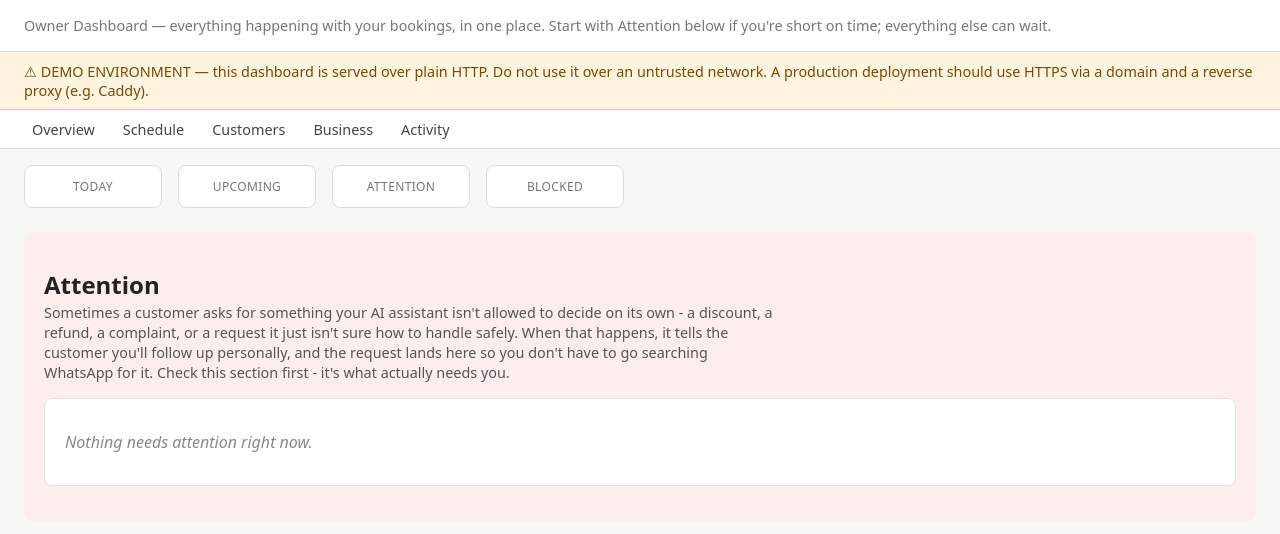
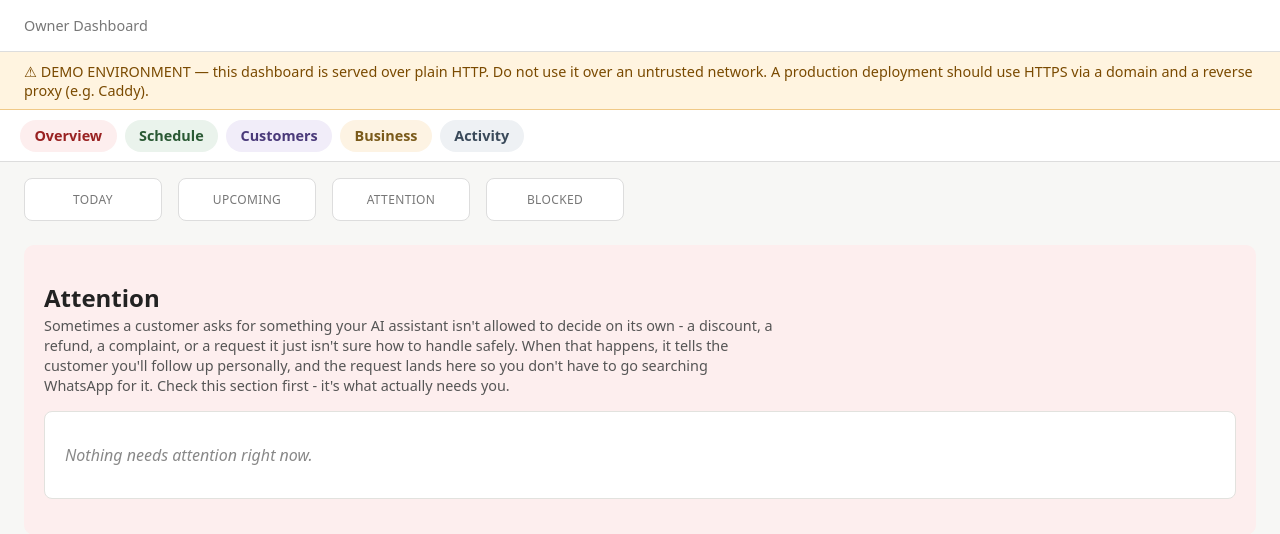
Before and after one commit to jgyy/agents42, a FastAPI app: template app/src/agents42/templates/dashboard.html in a window 1280 px wide. Shown: the top 534 px of the page. Run offline with FastAPI, Linux system fonts and the light colour scheme; the template is opened without the code that fills it, so the values that code supplies are empty; parts of the project's set-up code (start-up, migrations or seed data) failed here and were passed over.

Commit message:
polish: color-coded nav tabs, trim the header subtitle
- Nav tabs (Overview/Schedule/Customers/Business/Activity) are now rounded, bold, color-coded
  chips matching each section's tint below - previously plain grey text that didn't read as
  distinctly clickable navigation.
- Removed the explanatory subtitle line under the business name; "Owner Dashboard" is enough.

Co-Authored-By: Claude Sonnet 5 <noreply@anthropic.com>

```diff
--- a/app/src/agents42/templates/dashboard.html
+++ b/app/src/agents42/templates/dashboard.html
@@ -18,9 +18,16 @@
 
   .warning-banner { background: #fff4e0; color: #7a4a00; border-bottom: 1px solid #f0c987; padding: 0.6rem 1.5rem; font-size: 0.9rem; }
 
-  nav.tabs { display: flex; gap: 0.25rem; background: #fff; border-bottom: 1px solid #ddd; padding: 0 1.25rem; position: sticky; top: 0; z-index: 1; flex-wrap: wrap; }
-  nav.tabs a { display: inline-block; padding: 0.6rem 0.75rem; color: #444; text-decoration: none; font-size: 0.9rem; border-radius: 6px 6px 0 0; }
-  nav.tabs a:hover { color: #000; background: #f0f0ee; text-decoration: none; }
+  nav.tabs { display: flex; gap: 0.5rem; background: #fff; border-bottom: 1px solid #ddd; padding: 0.6rem 1.25rem; position: sticky; top: 0; z-index: 1; flex-wrap: wrap; }
+  nav.tabs a { display: inline-block; padding: 0.4rem 0.9rem; text-decoration: none; font-size: 0.9rem; font-weight: 600; border-radius: 999px; }
+  nav.tabs a:hover, nav.tabs a:focus { text-decoration: none; filter: brightness(0.95); }
+  /* Each tab is tinted to match the section it jumps to, so the nav itself
+     hints at the page's color-coding below. */
+  nav.tabs a[href="#overview"] { background: #fdeeee; color: #922; }
+  nav.tabs a[href="#schedule"] { background: #eaf3ec; color: #2a5934; }
+  nav.tabs a[href="#customers"] { background: #f1edf9; color: #4a3a7a; }
+  nav.tabs a[href="#business"] { background: #fdf3e3; color: #7a5a1a; }
+  nav.tabs a[href="#activity"] { background: #eef1f4; color: #3a4a5a; }
 
   .stats { display: flex; gap: 1rem; padding: 1rem 1.5rem 0; flex-wrap: wrap; }
   .stat { background: #fff; border: 1px solid #ddd; border-radius: 8px; padding: 0.75rem 1.25rem; min-width: 6rem; text-align: center; }
@@ -75,8 +82,7 @@
 
 <header class="page">
   <h1>{{ profile.name }}</h1>
-  <div class="subtitle">Owner Dashboard — everything happening with your bookings, in one place.
-    Start with Attention below if you're short on time; everything else can wait.</div>
+  <div class="subtitle">Owner Dashboard</div>
 </header>
 
 <div class="warning-banner">
```
